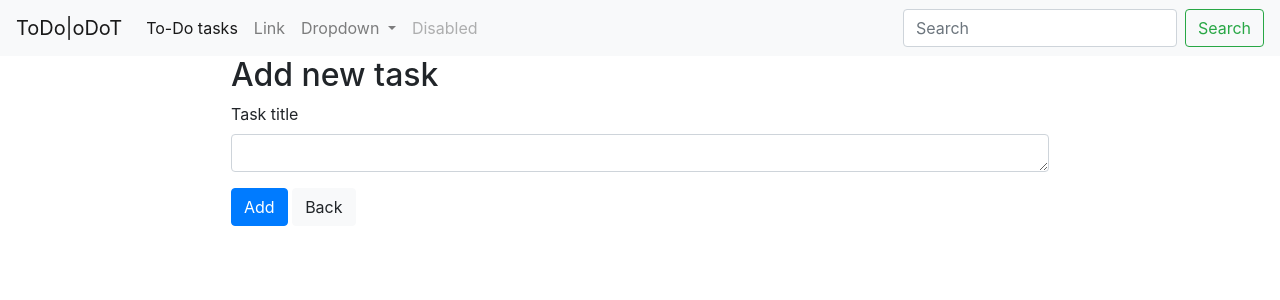
After one commit to andraz213/ToDoList, a Node server app: page /tasks/add/1 in a window 1280 px wide. The commit adds this page. Shown: the top 300 px of the page. Run offline with Node 20, Linux system fonts and the light colour scheme; some libraries are stand-ins or nearby versions.

Commit message:
this is a mess, i am a mess, but it kindof works, so i had to do a checkpoint

```diff
--- a/app_api/models/page.js
+++ b/app_api/models/page.js
@@ -2,8 +2,8 @@ var mongoose = require('mongoose');
 
 
 const taskShema = new mongoose.Schema({
-  consec: {type: Number, required: true},
-  description: {type: String, required: true},
+  number: {type: Number, required: true},
+  description: String,
   date: {type: String, required: true},
   done: {type: Boolean, required: true}
 });
--- a/app_server/controllers/page.js
+++ b/app_server/controllers/page.js
@@ -1,5 +1,7 @@
 const axios = require('axios');
 const https = require('https');
+
+var api_base = "http://localhost:3000/api/";
 
 /*
 var task_lists = (req, res) => {
@@ -18,13 +20,13 @@ task_lists:[{
 
 var task_lists = (req, res) => {
   var data;
-  axios.get('http://localhost:3000/api/lists')
+  var api_url = api_base + "lists";
+  axios.get(api_url)
   .then(response => {
     data = '{"title": \"Task Lists\", "task_lists":';
 
     data += JSON.stringify(response.data);
     data += "}";
-    //console.log(data);
     data = JSON.parse(data);
     console.log(data);
     res.render('task_lists', data);
@@ -34,13 +36,35 @@ var task_lists = (req, res) => {
   });
 };
 
+
+
+var tasks = (req, res) => {
+  var data;
+  var api_url = api_base + "lists/" + req.params.idList;
+  console.log(api_url)
+  axios.get(api_url)
+  .then(response => {
+    data = '{"title": \"Tasks\", "list":';
+
+    data += JSON.stringify(response.data);
+    data += "}";
+    console.log(data);
+    data = JSON.parse(data);
+    console.log(data);
+    res.render('tasks', data);
+  })
+  .catch(error => {
+    console.log(error);
+  });
+};
+
 /* Vrni podrobnosti lokacije */
+/*
 var tasks = (req, res) => {
   var data;
   axios.get('http://localhost:3000/api/lists')
   .then(response => {
     data = "{ title: 'Tasks', ";
-
     data += JSON.stringify(response.data);
     data += "}";
     //console.log(data);
@@ -49,7 +73,7 @@ var tasks = (req, res) => {
   }).then(res.render('tasks', data))
   .catch(error => {
     console.log(error);
-  });
+  });*/
 
 
   /*tasks:[{
@@ -68,16 +92,16 @@ var tasks = (req, res) => {
     date: '20.11.2019',
     done: true
   }]
-});*/
-};
+});
+};*/
 
 /* Vrni stran za dodajanje komentarjev */
 var add_list = (req, res) => {
-  res.render('index', { title: 'Add List' });
+  res.render('add_list', { title: 'Add List' });
 };
 
 var add_task = (req, res) => {
-  res.render('index', { title: 'Add Task' });
+  res.render('add_task', { title: 'Add Task' });
 };
 
 
--- a/app_server/routes/index.js
+++ b/app_server/routes/index.js
@@ -4,8 +4,8 @@ var ctrlPage = require('../controllers/page');
 
 /* GET home page. */
 router.get('/', ctrlPage.task_lists);
-router.get('/task_lists/add', ctrlPage.add_list);
-router.get('/tasks', ctrlPage.tasks);
-router.get('/tasks/add', ctrlPage.add_task);
+router.get('/add', ctrlPage.add_list);
+router.get('/tasks/:idList', ctrlPage.tasks);
+router.get('/tasks/add/:idList', ctrlPage.add_task);
 
 module.exports = router;
--- /dev/null
+++ b/app_server/views/add_task.hbs
@@ -0,0 +1,23 @@
+
+
+<div class="row mx-1">
+  <div class ="col-sm-1 col-lg-2">
+  </div>
+
+  <div class ="col-sm-10 col-lg-8">
+    <form>
+      <div class="form-group">
+        <h2>Add new task</h2>
+        <label for="exampleFormControlTextarea1">Task title</label>
+        <textarea class="form-control" id="newTaskTitle" rows="1" required></textarea>
+      </div>
+
+    <button type="submit" class="btn btn-primary" id="newTaskButton">Add</button>
+    <a href="../../" class="btn btn-light" id="newListButton">Back</a>
+    <div class="row" >
+      <div class="col-6" id="successSpace">
+        </div>
+    </div>
+  </form>
+  </div>
+</div>
--- a/app_server/views/layout.hbs
+++ b/app_server/views/layout.hbs
@@ -46,6 +46,8 @@
   </nav>
       {{{body}}}
 
+    <script src="https://unpkg.com/axios/dist/axios.min.js"></script>
+    <script src="/javascripts/pagescripts.js"></script>
     <script src="https://code.jquery.com/jquery-3.3.1.slim.min.js" integrity="sha384-q8i/X+965DzO0rT7abK41JStQIAqVgRVzpbzo5smXKp4YfRvH+8abtTE1Pi6jizo" crossorigin="anonymous"></script>
     <script src="https://cdnjs.cloudflare.com/ajax/libs/popper.js/1.14.7/umd/popper.min.js" integrity="sha384-UO2eT0CpHqdSJQ6hJty5KVphtPhzWj9WO1clHTMGa3JDZwrnQq4sF86dIHNDz0W1" crossorigin="anonymous"></script>
     <script src="https://stackpath.bootstrapcdn.com/bootstrap/4.3.1/js/bootstrap.min.js" integrity="sha384-JjSmVgyd0p3pXB1rRibZUAYoIIy6OrQ6VrjIEaFf/nJGzIxFDsf4x0xIM+B07jRM" crossorigin="anonymous"></script>
--- /dev/null
+++ b/public/javascripts/pagescripts.js
@@ -0,0 +1,75 @@
+//const axios = require('axios');
+
+var api_base = "http://localhost:3000/api/";
+
+
+document.getElementById("newListButton").addEventListener("click", addNewList);
+document.getElementById("newTaskButton").addEventListener("click", addNewTask);
+
+function addNewList(){
+  var newTitle = document.getElementById("newListTitle").value;
+  var api_url = api_base + "lists"
+  data = '{"title": \"';
+  data += newTitle;
+  data += "\"}";
+  data = JSON.parse(data);
+
+  axios.post(api_url, {
+    title: newTitle
+  })
+  .then(function (response) {
+
+    console.log(response);
+    document.getElementById("successSpace").innerHTML = "<span class=\"badge badge-success\">Success</span>";
+    backToHomePage();
+
+  })
+  .catch(function (error) {
+    //window.location = "http://localhost:3000";
+    document.getElementById("successSpace").innerHTML = "<span class=\"badge badge-danger\">Failed</span>";
+    console.log(error);
+  });
+
+};
+
+function addNewTask(){
+  var newTitle = document.getElementById("newTaskTitle").value;
+  var url = window.location.href;
+  var tab = url.split("/");
+  var id = tab[tab.length-1];
+  var api_url = api_base + "lists/" + id;
+  var new_task = "{\"date\": \"22.11.2019\", \"done\": false, \"number\": 24, \"description\": \"";
+  new_task += newTitle;
+  new_task +="\"}";
+  new_task = JSON.parse(new_task);
+  console.log(new_task);
+  axios.get(api_url)
+  .then(response => {
+    console.log(response.data);
+    var list1 = response.data;
+    list1.tasks.push(new_task);
+
+    axios.put(api_url, list1)
+    .then(function (response) {
+
+      console.log(response);
+      document.getElementById("successSpace").innerHTML = "<span class=\"badge badge-success\">Success</span>";
+
+
+    })
+    .catch(function (error) {
+
+      document.getElementById("successSpace").innerHTML = "<span class=\"badge badge-danger\">Failed</span>";
+      console.log(error);
+    });
+  });
+
+
+};
+
+
+
+function backToHomePage(){
+  window.location = "http://localhost:3000";
+
+}
```
Also changed, not shown: app_api/controllers/page.js (+35 -2 lines), app_server/views/add_list.hbs (added, +24 -0 lines), app_server/views/task_lists.hbs (+4 -6 lines), app_server/views/tasks.hbs (+6 -6 lines).
